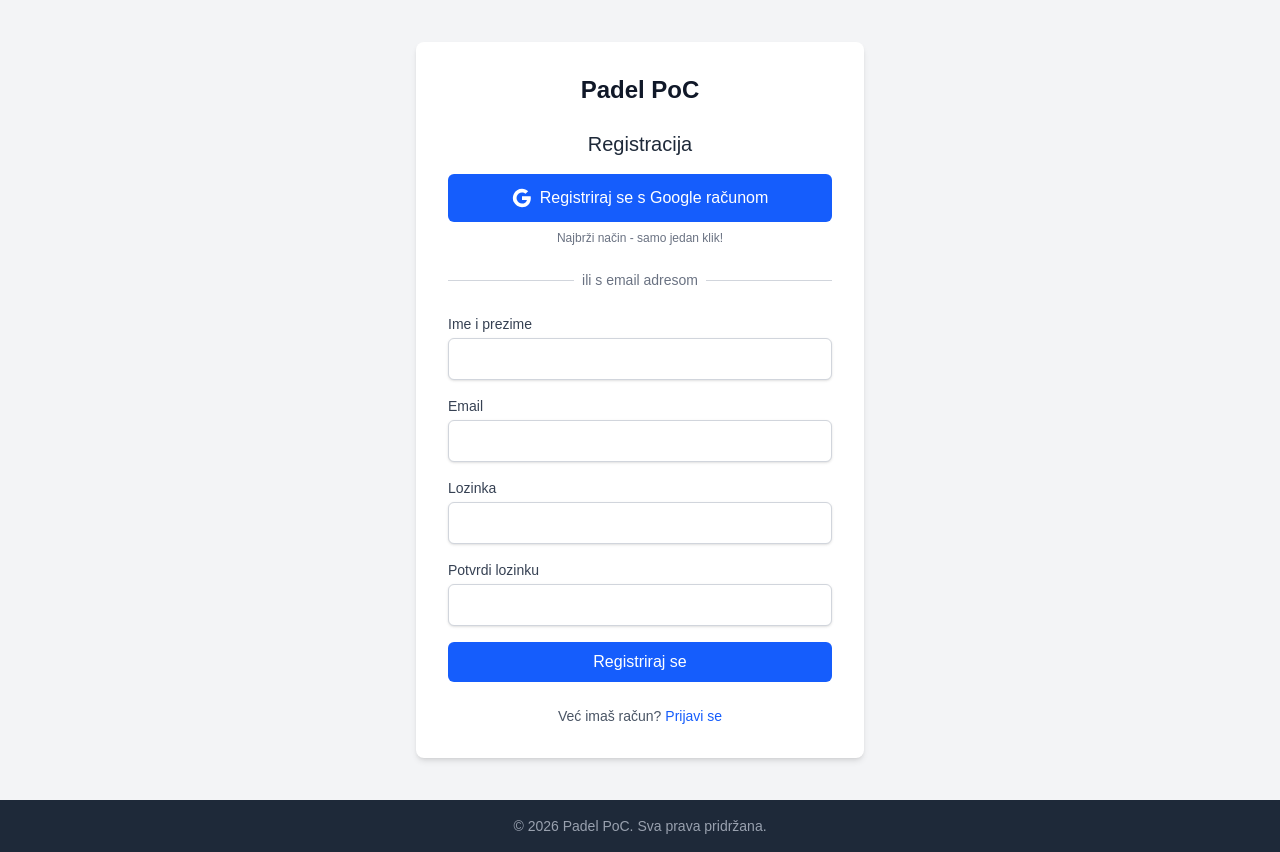
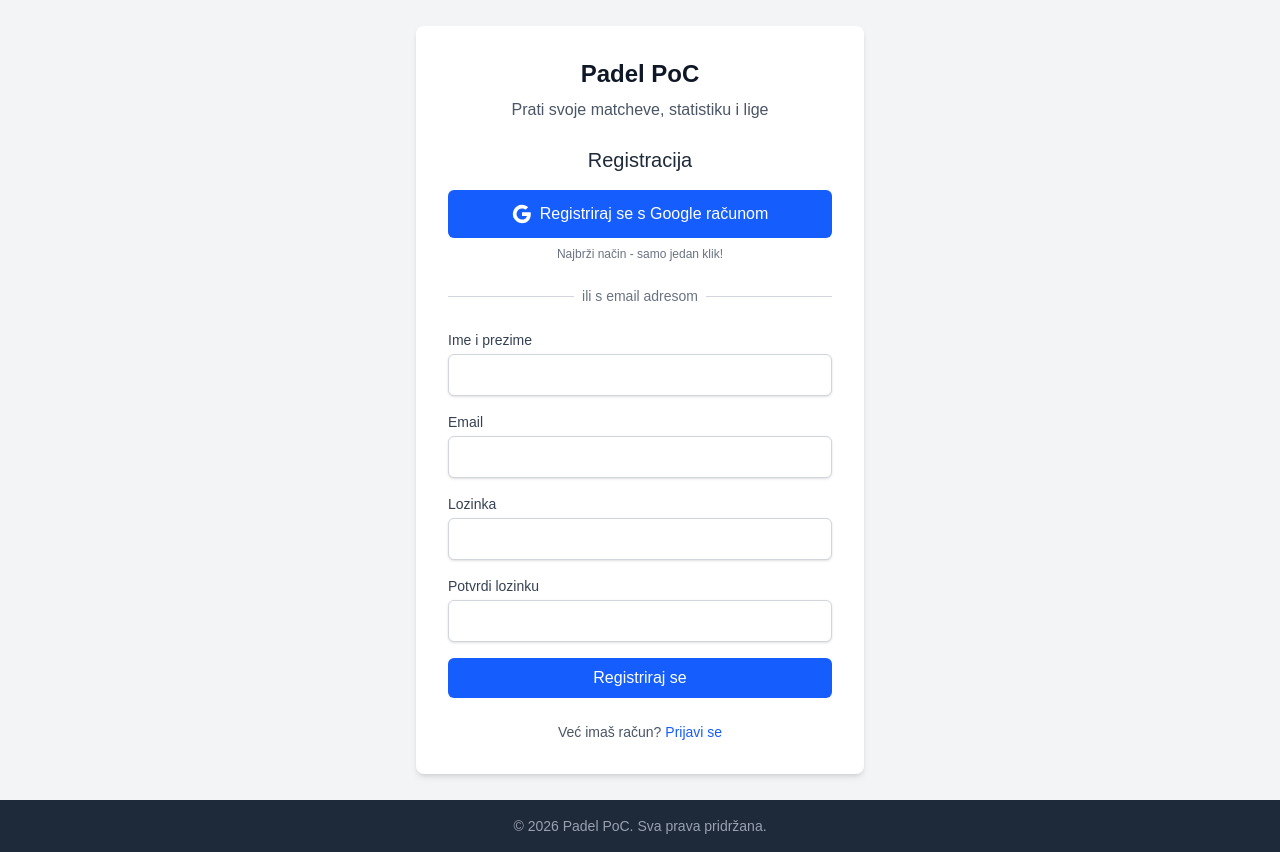
Before and after one commit to tmacek1/padel-poc, a Next.js app: page /auth/register in a window 1280 px wide. Built offline with nearby package versions, Linux system fonts and the light colour scheme.

Commit message:
Add tagline to login and register pages
"Prati svoje matcheve, statistiku i lige" - consistent with dashboard naming

Co-Authored-By: Claude Opus 4.5 <noreply@anthropic.com>

```diff
--- a/src/app/auth/login/page.tsx
+++ b/src/app/auth/login/page.tsx
@@ -34,7 +34,8 @@ export default function LoginPage() {
   return (
     <div className="min-h-screen flex items-center justify-center bg-gray-100">
       <div className="bg-white p-8 rounded-lg shadow-md w-full max-w-md">
-        <h1 className="text-2xl font-bold text-center mb-6 text-gray-900">Padel PoC</h1>
+        <h1 className="text-2xl font-bold text-center mb-2 text-gray-900">Padel PoC</h1>
+        <p className="text-center text-gray-600 mb-6">Prati svoje matcheve, statistiku i lige</p>
         <h2 className="text-xl text-center mb-6 text-gray-800">Prijava</h2>
 
         {error && (
--- a/src/app/auth/register/page.tsx
+++ b/src/app/auth/register/page.tsx
@@ -56,7 +56,8 @@ export default function RegisterPage() {
   return (
     <div className="min-h-screen flex items-center justify-center bg-gray-100">
       <div className="bg-white p-8 rounded-lg shadow-md w-full max-w-md">
-        <h1 className="text-2xl font-bold text-center mb-6 text-gray-900">Padel PoC</h1>
+        <h1 className="text-2xl font-bold text-center mb-2 text-gray-900">Padel PoC</h1>
+        <p className="text-center text-gray-600 mb-6">Prati svoje matcheve, statistiku i lige</p>
         <h2 className="text-xl text-center mb-4 text-gray-800">Registracija</h2>
 
         {/* Google signup - recommended */}
```
